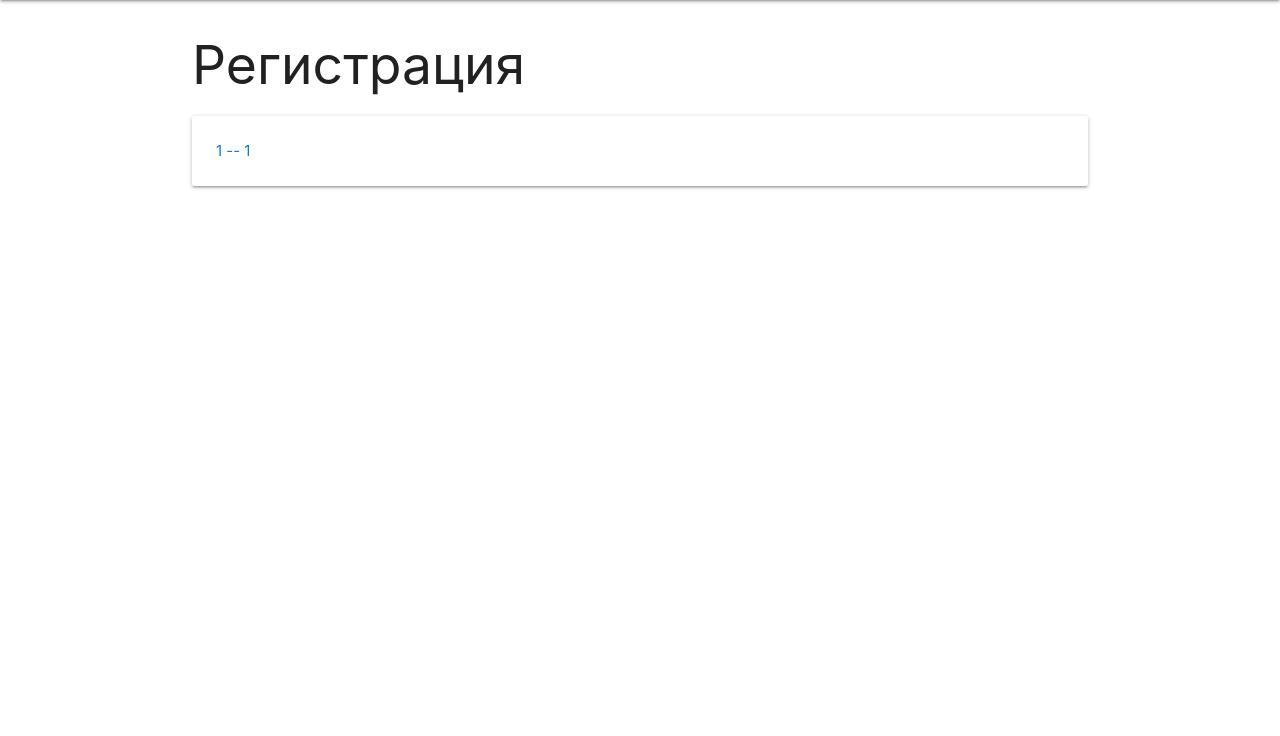
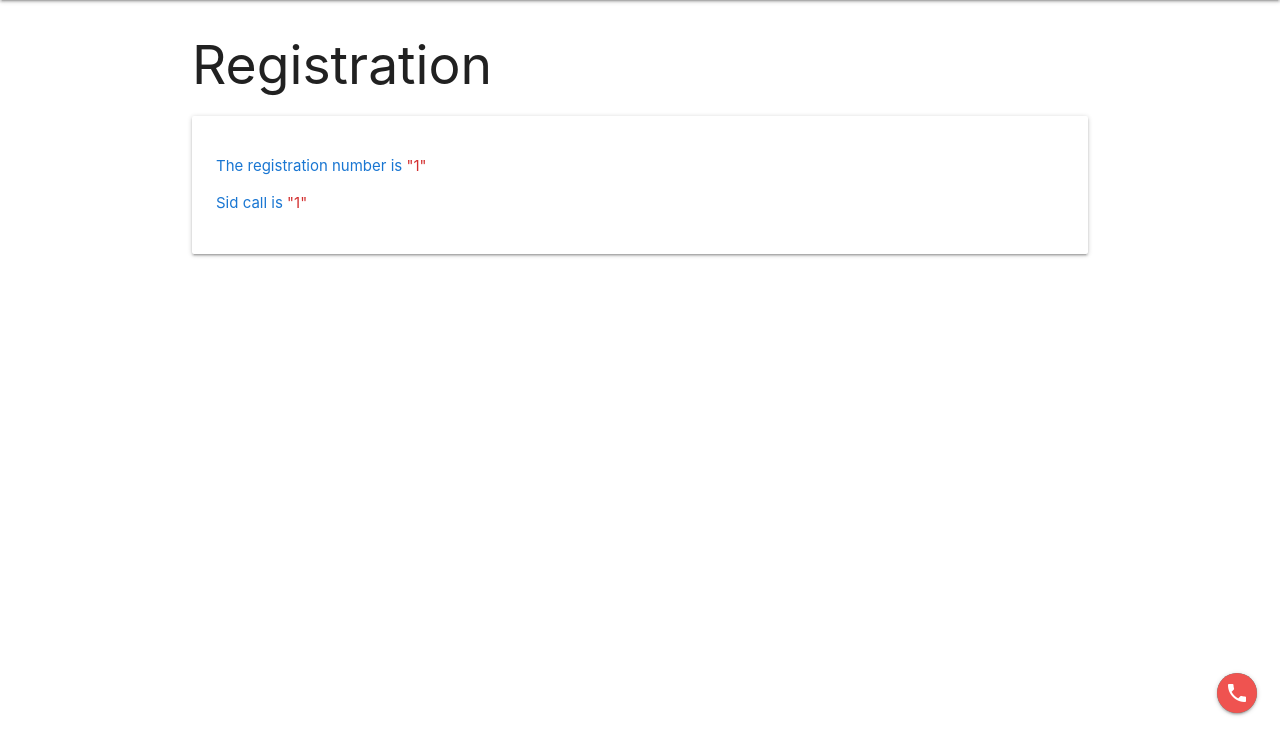
Before and after one commit to Alexei1999/music-auth, a Node project: template views/registration.hbs in a window 1280 px wide. Shown: the part 64-800 px from the top of the page. Run offline with Node 20 templates, Linux system fonts and the light colour scheme; the template is opened without the code that fills it: most values are stand-ins (such as "Sample title", 1, 10 or a date in 2020); some libraries are stand-ins or nearby versions.

Commit message:
add styles

```diff
--- a/public/recorder.js
+++ b/public/recorder.js
@@ -1,12 +1,18 @@
-let url = 'http://localhost:3000'//window.location.host
+let url = window.location.origin
 let eventSource = new EventSource(`${url}/emitter`)
 
 let getStream
 let mediaRecorder
+let button
 
 eventSource.addEventListener('ringing', () => {
+    document.querySelector('.small.material-icons').innerText = "mic_none"
+    elem = document.querySelector('.tap-target')
+    button = M.TapTarget.init(elem)
+    button.open()
+
     getStream = navigator.mediaDevices.getUserMedia({ audio: true })
-        .catch(e => console.log('Дайте микрофон бля'))
+        .catch(e => window.location.replace(`${url}/?error=MICACDENIED`))
 })
 
 eventSource.addEventListener('in-progress', source => {
@@ -14,8 +20,9 @@ eventSource.addEventListener('in-progress', source => {
         const audioChunks = [];
 
         mediaRecorder = new MediaRecorder(stream)
-        console.log('start')
+        document.querySelector('.small.material-icons').innerText = "mic"
         mediaRecorder.start()
+        button.close()
         //setTimeout(() => { console.log('start'); mediaRecorder.start(); }, 5000)
 
         mediaRecorder.addEventListener("dataavailable", event => {
@@ -45,20 +52,20 @@ eventSource.addEventListener('in-progress', source => {
 })
 
 eventSource.addEventListener('completed', () => {
-    console.log('stop recording')
-    console.log(mediaRecorder.state)
+    document.querySelector('.small.material-icons').innerText = "mic_off"
     if (mediaRecorder.state == "recording")
         mediaRecorder.stop()
 })
 
 eventSource.addEventListener('busy', () => {
-    console.log('busy')
+    document.querySelector('.small.material-icons').innerText = "error_outline"
+    window.location.replace(`${url}/?error=STBUSY`)
 })
 
 eventSource.addEventListener('failed', () => {
-    console.log('failed')
+    document.querySelector('.small.material-icons').innerText = "error"
+    window.location.replace(`${url}/?error=STFAILED`)
 })
-
 
 // close()
 
--- /dev/null
+++ b/routes/reload.js
@@ -0,0 +1,6 @@
+let url = window.location.origin
+let eventSource = new EventSource(`${url}/reload`)
+
+eventSource.addEventListener('error', () => { })
+
+eventSource.addEventListener('change', () => { })
--- a/views/index.hbs
+++ b/views/index.hbs
@@ -34,4 +34,5 @@
     {{else}}
     <p>No numbers!</p>
     {{/if}}
+    <script src="/reload.js"></script>
 </main>
--- a/views/partials/head.hbs
+++ b/views/partials/head.hbs
@@ -5,6 +5,8 @@
     <meta charset="UTF-8">
     <meta name="viewport" content="width=device-width, initial-scale=1.0">
     <link rel="stylesheet" href="https://cdnjs.cloudflare.com/ajax/libs/materialize/1.0.0/css/materialize.min.css">
+    <script src="https://cdnjs.cloudflare.com/ajax/libs/materialize/1.0.0/js/materialize.min.js"></script>
+    <link href="https://fonts.googleapis.com/icon?family=Material+Icons" rel="stylesheet">
     <link rel="stylesheet" href="/index.css">
     <title>{{ title }}</title>
 </head>
--- a/views/registration.hbs
+++ b/views/registration.hbs
@@ -1,9 +1,33 @@
-<h2>Регистрация</h2>
+<h2>Registration</h2>
 
 <div class="card-panel">
-    <span id='rename' class="blue-text text-darken-2">{{number}} -- {{sid}}</span>
+    <p>
+        <span id='rename' class="blue-text text-darken-2">
+            The registration number is
+        </span>
+        <span id='rename' class="red-text text-darken-2">"{{number}}"</span>
+    </p>
+    <p>
+        <span id='rename' class="blue-text text-darken-2">
+            Sid call is
+        </span>
+        <span id='rename' class="red-text text-darken-2">"{{sid}}"</span>
+    </p>
+</div>
+
+<div class="fixed-action-btn direction-top">
+    <a id="menu" class="waves-effect waves-light btn btn-floating">
+        <i class="small material-icons #ef5350 red lighten-1">phone</i>
+    </a>
+</div>
+
+<!-- Tap Target Structure -->
+<div class="tap-target" data-target="menu">
+    <div class="tap-target-content">
+        <h5>Microphone access</h5>
+        <p>Please enable microphone access for registration</p>
+    </div>
 </div>
 
 
-
 <script src="/recorder.js"></script>
```
Also changed, not shown: routes/phones.js (+29 -23 lines).
